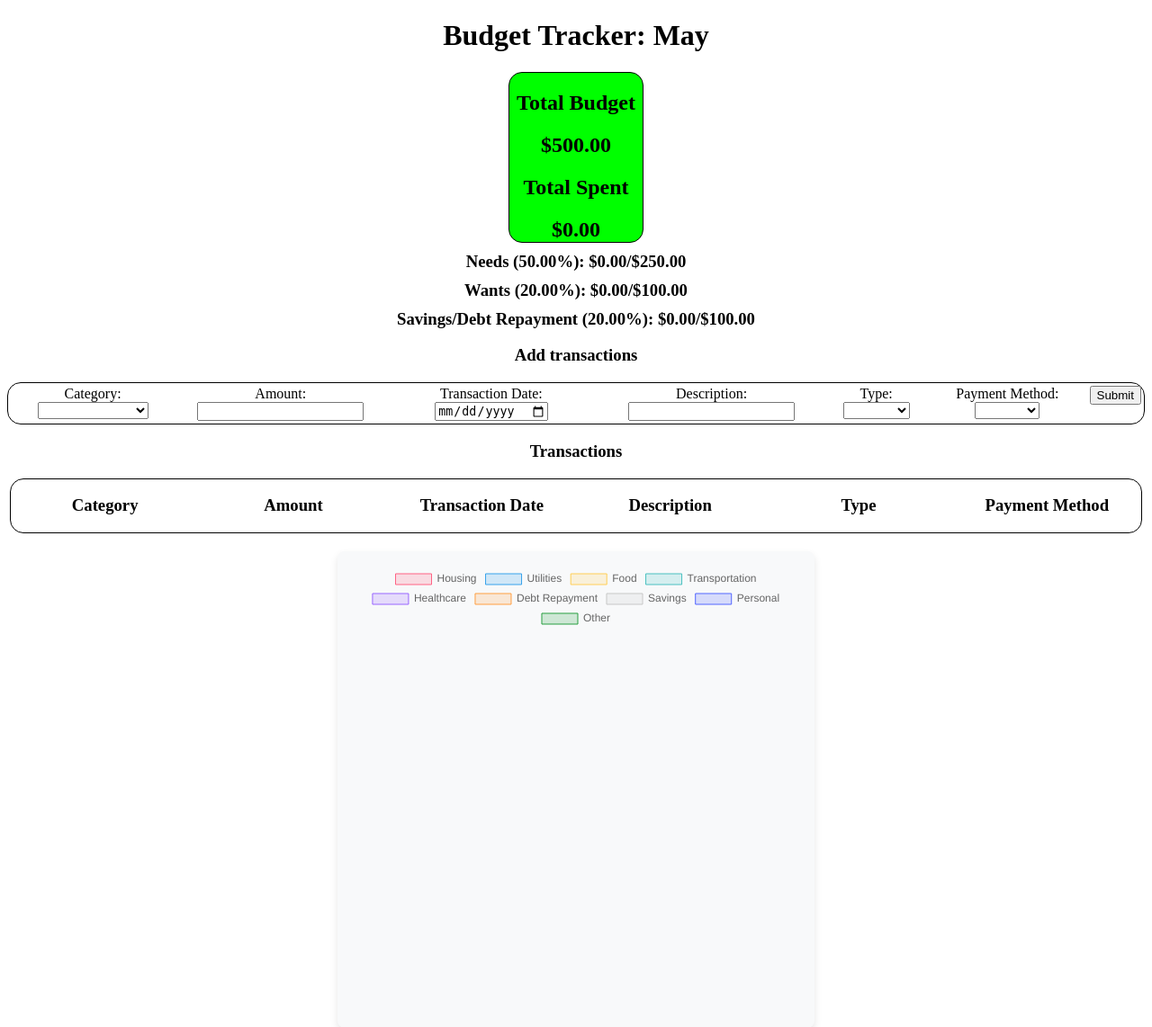
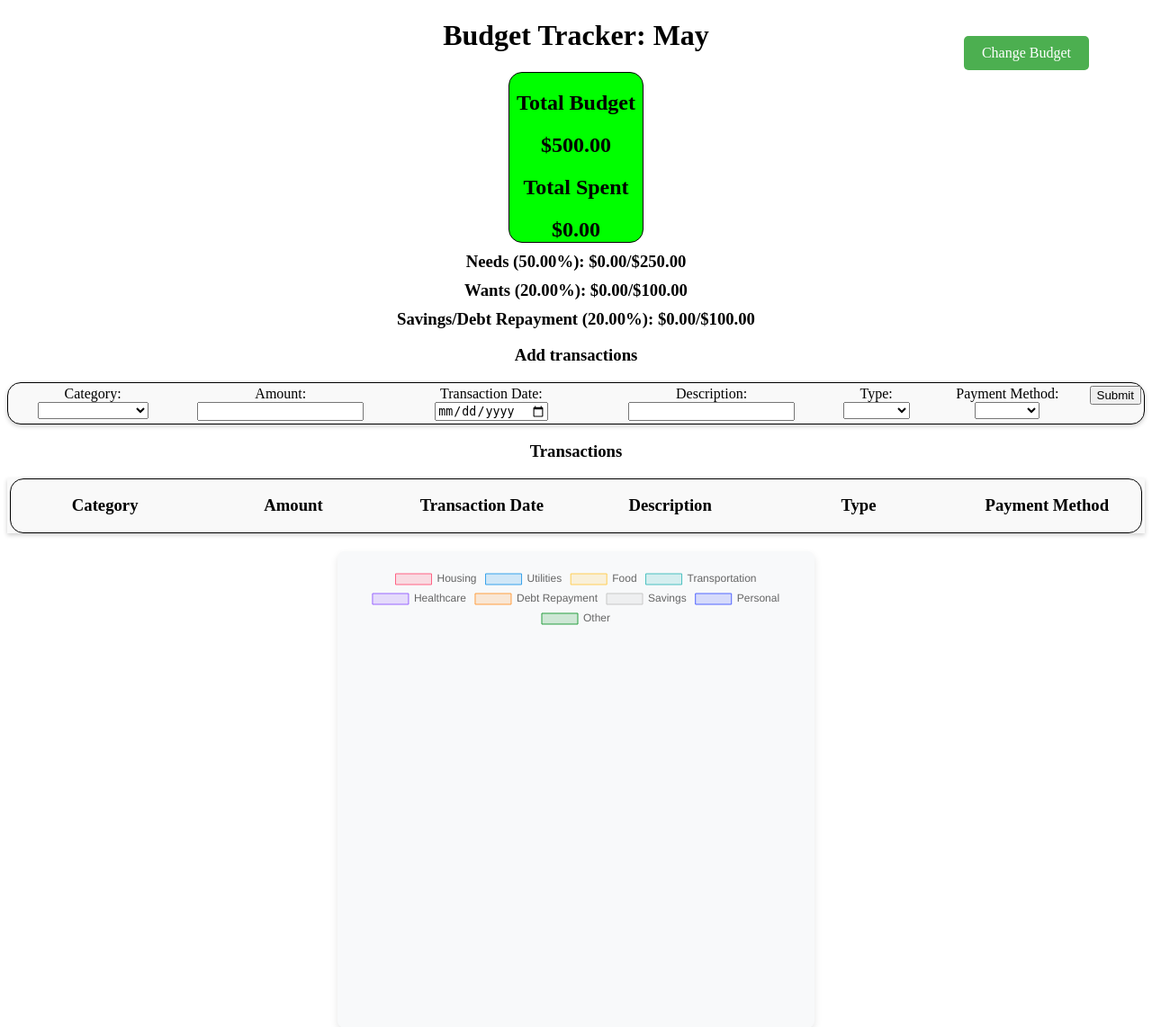
Before and after one commit to qybdc/Web-Budget-Tracker, a PHP site: page / in a window 1280 px wide. Shown: the top 1142 px of the page at 90% size. Run offline with PHP 8.4, Linux system fonts and the light colour scheme; data comes from the database, SQL or seed files in the repository; data that the repository does not hold is empty.

Commit message:
Added buttons between pages/Some CSS

```diff
--- a/changeBudget.js
+++ b/changeBudget.js
@@ -5,6 +5,7 @@ function pageLoad() {
     for (var i = 0; i < inputs.length; i++) {
         inputs[i].oninput = calculateTotalAndPercentages;
     }
+    calculateTotalAndPercentages();
 }
 
 function calculateTotalAndPercentages() {
--- a/changeBudget.php
+++ b/changeBudget.php
@@ -53,14 +53,17 @@ if ($_SERVER["REQUEST_METHOD"] == "POST") {
 
 <!DOCTYPE html>
 <html lang="en">
+
 <head>
     <meta charset="UTF-8">
     <meta name="viewport" content="width=device-width, initial-scale=1.0">
-    <link rel="stylesheet" href="styles.css">
+    <link rel="stylesheet" href="changeBudget.css">
     <script src="changeBudget.js"></script>
     <title>Update Budget Amounts</title>
 </head>
+
 <body>
+    <a href="index.php" class="view-budget-btn">View Budget</a>
     <h1>Update Budget Amounts</h1>
     <h2>Recommended Distribution: 50/30/20</h2>
     <form action="<?php echo htmlspecialchars($_SERVER["PHP_SELF"]); ?>" method="POST">
@@ -97,4 +100,5 @@ if ($_SERVER["REQUEST_METHOD"] == "POST") {
         <input type="submit" value="Update Budget">
     </form>
 </body>
+
 </html>
--- a/style.css
+++ b/index.css
@@ -18,6 +18,7 @@ body {
     justify-content: center;
     gap: 20px;
     margin-top: 10px;
+
 }
 
 .categoryItem {
@@ -37,11 +38,14 @@ form {
     justify-content: space-around;
     border-radius: 15px;
     padding: 3px;
+    background-color: #f9f9f9;
+    box-shadow: 0 2px 5px rgba(0,0,0,0.2);
 }
 
 .transactionContainer {
     margin-bottom: 5px;
-
+    background-color: #f9f9f9;
+    box-shadow: 0 2px 5px rgba(0,0,0,0.2);
 }
 
 .transactionItem {
@@ -93,3 +97,22 @@ form {
     margin-bottom: 0px;
     padding: 0;
 }
+
+.change-budget-btn {
+    position: absolute;
+    top: 40px;
+    right: 70px;
+    display: inline-block;
+    padding: 10px 20px;
+    background-color: #4CAF50;
+    color: white;
+    text-decoration: none;
+    text-align: center;
+    border-radius: 5px;
+    transition: background-color 0.3s ease;
+    font-size: 16px;
+}
+
+.change-budget-btn:hover {
+    background-color: #45a049;
+}
--- a/index.php
+++ b/index.php
@@ -32,12 +32,13 @@ $lastDayOfMonth = date('Y-m-t');
 
 $sql = "SELECT * FROM `budget` WHERE `transDate` BETWEEN '$firstDayOfMonth' AND '$lastDayOfMonth' ORDER BY `transDate`";
 
-
 $stmt = mysqli_prepare($link, $sql);
 mysqli_stmt_execute($stmt);
 $result = mysqli_stmt_get_result($stmt);
 
 
+
+// Calculate totals for each category
 $BudgetTotal = $HousingTotal = $UtilitiesTotal = $FoodTotal = $TransTotal = $HealthTotal = $DebtReTotal = $SavingsTotal = $PersonalTotal = $OtherTotal = 0;
 $HousingTotal2 = $UtilitiesTotal2 = $FoodTotal2 = $TransTotal2 = $HealthTotal2 = $DebtReTotal2 = $SavingsTotal2 = $PersonalTotal2 = $OtherTotal2 = 0;
 while ($row = mysqli_fetch_assoc($result)) {
@@ -140,6 +141,7 @@ while ($row = mysqli_fetch_assoc($result)) {
 
 
 
+// Get input for new transaction
 if ($_SERVER["REQUEST_METHOD"] == "POST") {
     $query = "INSERT INTO budget (Category, Amount, transDate, Description, Type, paymentMethod) VALUES (?, ?, ?, ?, ?, ?)";
     if ($stmt = mysqli_prepare($link, $query)) {
@@ -158,7 +160,6 @@ if ($_SERVER["REQUEST_METHOD"] == "POST") {
     mysqli_stmt_close($stmt);
     header("Location: index.php");
 }
-
 ?>
 
 
@@ -168,7 +169,7 @@ if ($_SERVER["REQUEST_METHOD"] == "POST") {
 <head>
     <meta charset="UTF-8">
     <meta name="viewport" content="width=device-width, initial-scale=1.0">
-    <link rel="stylesheet" href="style.css">
+    <link rel="stylesheet" href="index.css">
     <script src="https://cdn.jsdelivr.net/npm/chart.js"></script>
     <script src="budgettracker.js"></script>
     <script src="toggleVisibility.js"></script>
@@ -178,6 +179,7 @@ if ($_SERVER["REQUEST_METHOD"] == "POST") {
 </head>
 
 <body>
+    <a href="changeBudget.php" class="change-budget-btn">Change Budget</a>
     <h1>Budget Tracker: <?php echo date('F'); ?></h1>
     <div class="totalContainer">
         <h2>Total Budget</h2>
```
Also changed, not shown: changeBudget.css (renamed from styles.css, +20 -0 lines).
